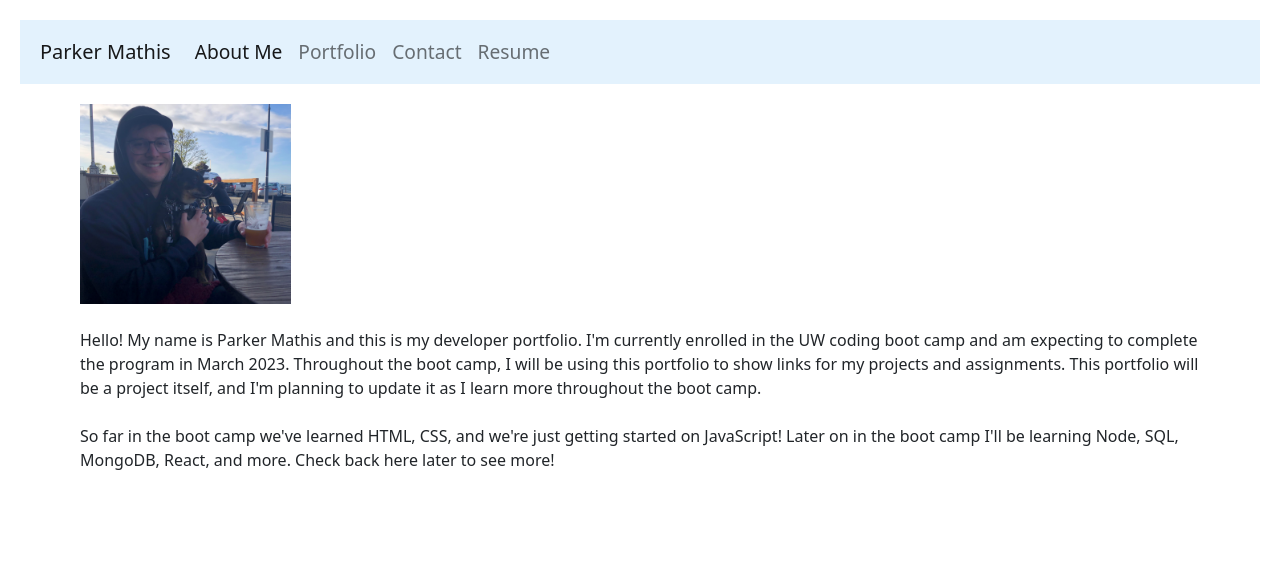
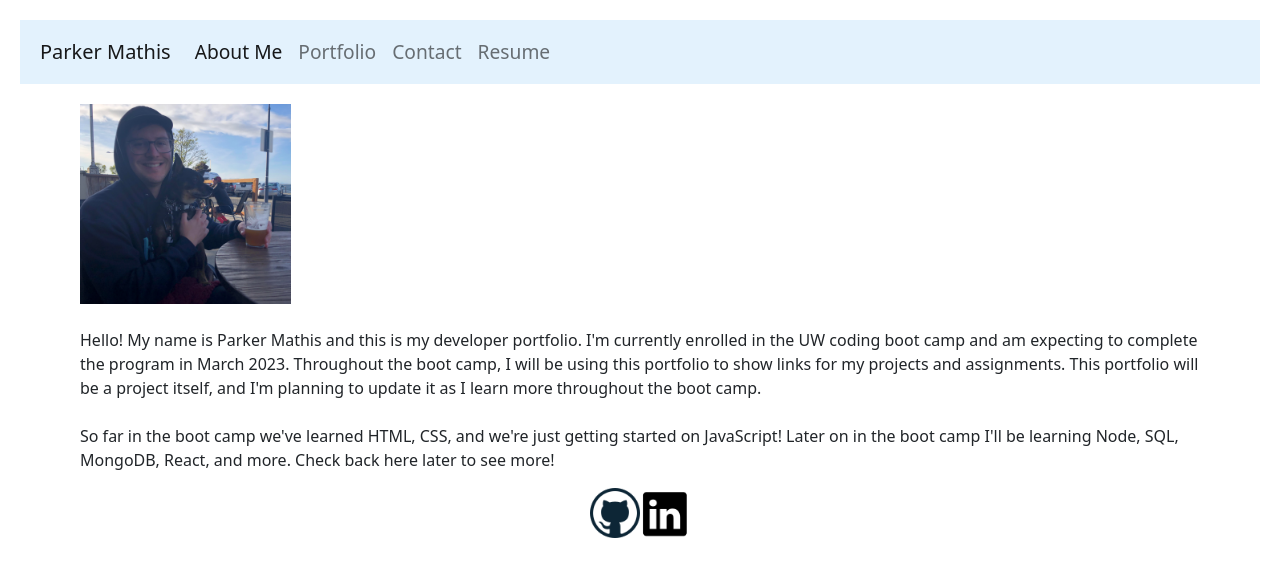
Before and after one commit to markerpathis/react-portfolio, a React (Create React App) app: page / in a window 1280 px wide. Shown: the top 576 px of the page. Built offline with nearby package versions, Linux system fonts and the light colour scheme.

Commit message:
Added footer component with logos

```diff
--- /dev/null
+++ b/src/components/Footer.js
@@ -0,0 +1,27 @@
+import React from "react";
+import logoGitHub from "../assets/logoGitHub.png";
+import logoLinkedIn from "../assets/logoLinkedIn.png";
+
+const styles = {
+  footer: {
+    display: "flex",
+    justifyContent: "center",
+  },
+};
+
+export default function Footer() {
+  return (
+    <div style={styles.footer}>
+      <div>
+        <a href="https://github.com/markerpathis" target="_blank" rel="noreferrer">
+          <img src={logoGitHub} alt="GitHub Logo" height="50px" />
+        </a>
+      </div>
+      <div>
+        <a href="https://www.linkedin.com/in/parker-mathis/" target="_blank" rel="noreferrer">
+          <img src={logoLinkedIn} alt="LinkedIn Logo" height="50px" />
+        </a>
+      </div>
+    </div>
+  );
+}
--- a/src/components/PortfolioContainer.js
+++ b/src/components/PortfolioContainer.js
@@ -1,5 +1,6 @@
 import React, { useState } from "react";
 import Header from "./Header";
+import Footer from "./Footer";
 import About from "./pages/About";
 import Contact from "./pages/Contact";
 import Portfolio from "./pages/Portfolio";
@@ -33,6 +34,7 @@ export default function PortfolioContainer() {
     <div style={styles.card}>
       <Header currentPage={currentPage} handlePageChange={handlePageChange} />
       {renderPage()}
+      <Footer />
     </div>
   );
 }
```
Also changed, not shown: src/assets/logoGitHub.png (added), src/assets/logoLinkedIn.png (added).
